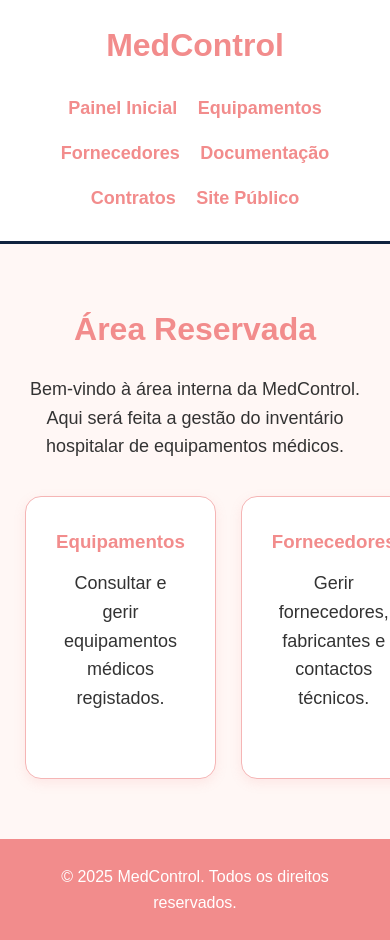
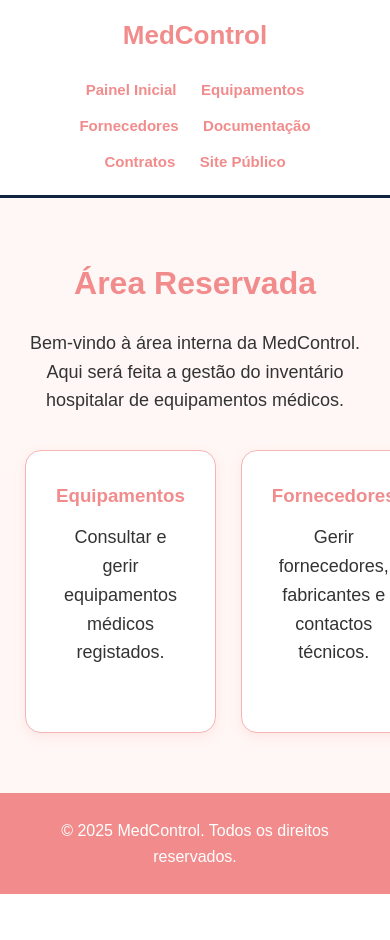
Before and after one commit to MariaFerreira1240661/Projeto-Sibdas, a PHP site: page /backend/index.html in a window 390 px wide; the page is wider, and only the part inside the window is pictured. After the commit the page ends 894 px from the top of that part, so only its background shows below. Run offline with PHP 8.4, Linux system fonts and the light colour scheme.

Commit message:
Ajuste da responsividade do frontend

```diff
--- a/assets/css/estilo.css
+++ b/assets/css/estilo.css
@@ -387,43 +387,84 @@ footer {
     header {
         flex-direction: column;
         gap: 15px;
-        padding: 20px;
+        padding: 15px 25px;
         text-align: center;
+    }
+
+    .logo {
+        justify-content: center;
     }
 
     nav a {
         display: inline-block;
-        margin: 8px;
+        margin: 8px 14px;
+        font-size: 16px;
     }
 
-    section {
-        padding: 60px 25px;
+    #inicio {
+        min-height: 600px;
+        padding: 80px 25px;
+    }
+
+    .inicio-conteudo {
+        max-width: 90%;
+        padding: 28px;
     }
 
     #inicio h2 {
-        font-size: 38px;
+        font-size: 44px;
+    }
+
+    #inicio p {
+        font-size: 18px;
+    }
+
+    .sobre-layout,
+    .contactos-container {
+        grid-template-columns: 1fr;
     }
 
     .servicos-container {
         grid-template-columns: repeat(2, 1fr);
     }
 
-    .contactos-container {
-        grid-template-columns: 1fr;
+    section {
+        padding: 60px 25px;
+        scroll-margin-top: 160px;
     }
 }
 
 @media (max-width: 600px) {
+    .logo h1 {
+        font-size: 26px;
+    }
+
+    nav a {
+        margin: 6px 10px;
+        font-size: 15px;
+    }
+
+    #inicio h2 {
+        font-size: 36px;
+    }
+
+    #inicio p {
+        font-size: 16px;
+    }
+
+    .botao-principal {
+        font-size: 15px;
+        padding: 10px 22px;
+    }
+
     .servicos-container {
         grid-template-columns: 1fr;
     }
 
-    #inicio h2 {
+    .sobre-texto h2,
+    #servicos h2,
+    #contactos h2 {
         font-size: 32px;
-    }
-
-    #inicio p {
-        font-size: 18px;
     }
 }
 
```
